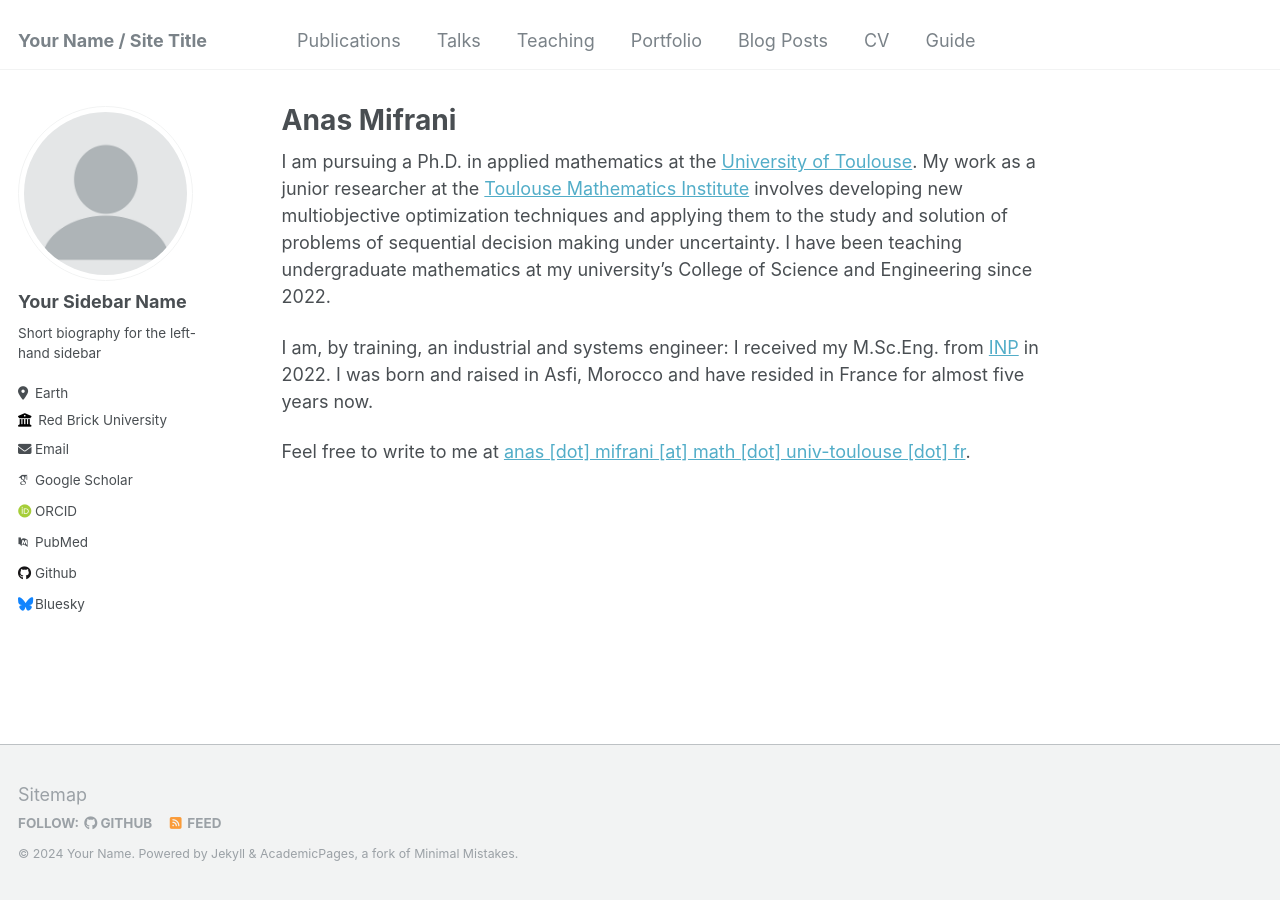
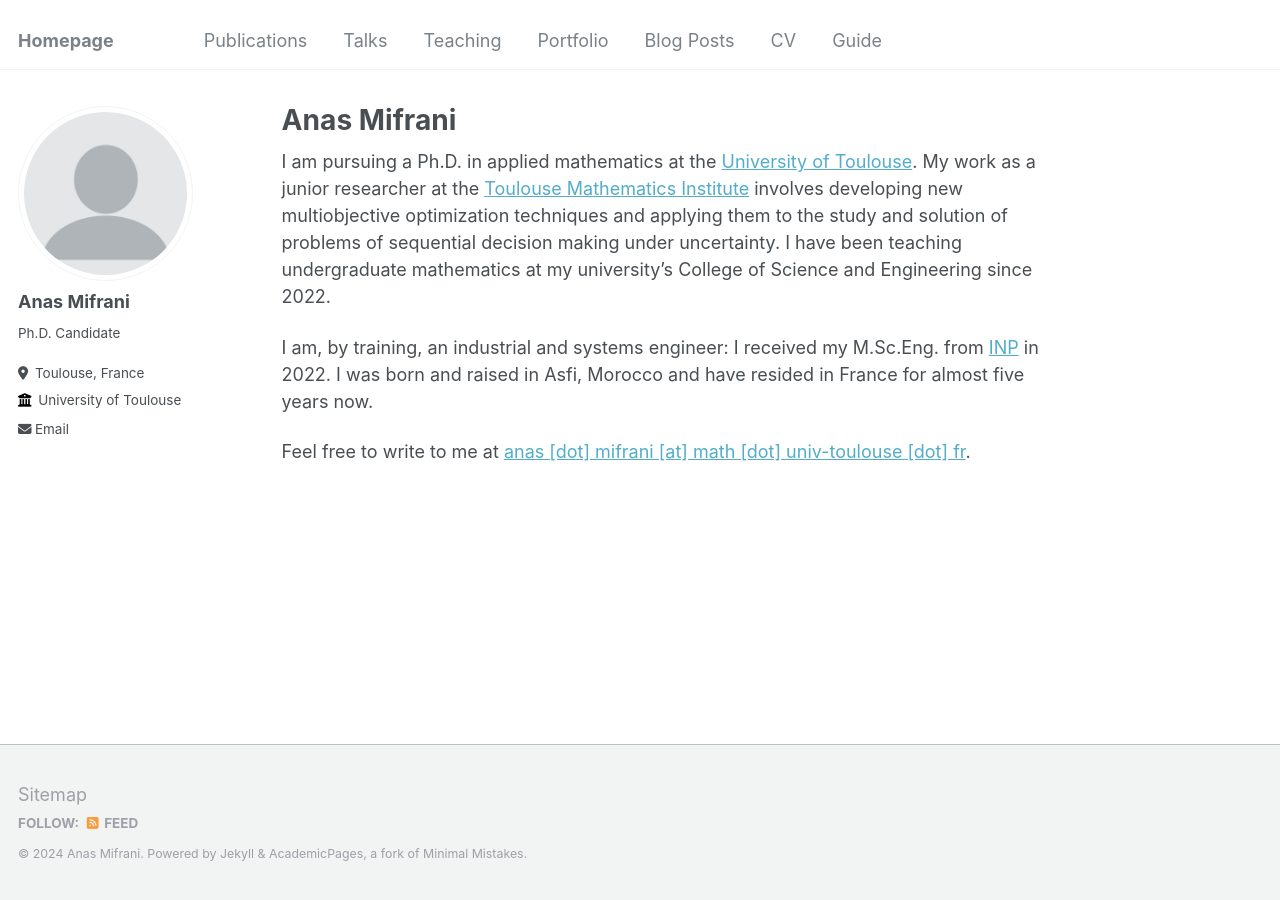
Before and after one commit to anmifrani/anmifrani.github.io, a Jekyll site: the page built from _pages/about.md, in a window 1280 px wide. Built offline with Jekyll 4.4.1, drawn with Linux system fonts in a browser that asks for light colours; some web fonts are replaced.

Commit message:
Update _config.yml

```diff
--- a/_config.yml
+++ b/_config.yml
@@ -8,9 +8,9 @@
 
 # Basic Site Settings
 locale                   : "en-US"
-title                    : "Your Name / Site Title"
+title                    : "Homepage"
 title_separator          : "-"
-name                     : &name "Your Name"
+name                     : &name "Anas Mifrani"
 description              : &description "personal description"
 url                      : https://academicpages.github.io # the base hostname & protocol for your site e.g. "https://mmistakes.github.io"
 baseurl                  : "" # the subpath of your site, e.g. "/blog"
@@ -22,33 +22,33 @@ repository               : "academicpages/academicpages.github.io"
 author:
   # Biographic information
   avatar           : "profile.png"
-  name             : "Your Sidebar Name"
+  name             : "Anas Mifrani"
   pronouns         : # example: "she/her"
-  bio              : "Short biography for the left-hand sidebar"
-  location         : "Earth"
-  employer         : "Red Brick University"
+  bio              : "Ph.D. Candidate"
+  location         : "Toulouse, France"
+  employer         : "University of Toulouse"
   uri              : # URL
-  email            : "none@example.org"
+  email            : "anas.mifrani@math.univ-toulouse.fr"
 
   # Academic websites
   arxiv            : # URL - Update with the correct link to your profile
-  googlescholar    : "https://scholar.google.com/citations?user=PS_CX0AAAAAJ"
+  googlescholar    : # "https://scholar.google.com/citations?user=PS_CX0AAAAAJ"
   impactstory      : # URL
-  orcid            : "http://orcid.org/yourorcidurl"
+  orcid            : # "http://orcid.org/yourorcidurl"
   semantic         : # URL
-  pubmed           : "https://www.ncbi.nlm.nih.gov/pubmed/?term=john+snow"
+  pubmed           : # "https://www.ncbi.nlm.nih.gov/pubmed/?term=john+snow"
   researchgate     : # URL
 
   # Repositories and software development
   bitbucket        : # Username - Update with your username on the site
   codepen          : # Username
   dribbble         : # Username
-  github           : "academicpages"
+  github           : # "academicpages"
   kaggle           : # Username
   stackoverflow    : # User number or user number and name (i.e., use "1" or "1/jeff-atwood")
 
   # Social media
-  bluesky          : "bsky.app" # Replace this with you Bluesky username
+  bluesky          : # "bsky.app" # Replace this with you Bluesky username
   facebook         : # Username
   flickr           : # Username
   foursquare       : # Username
```
